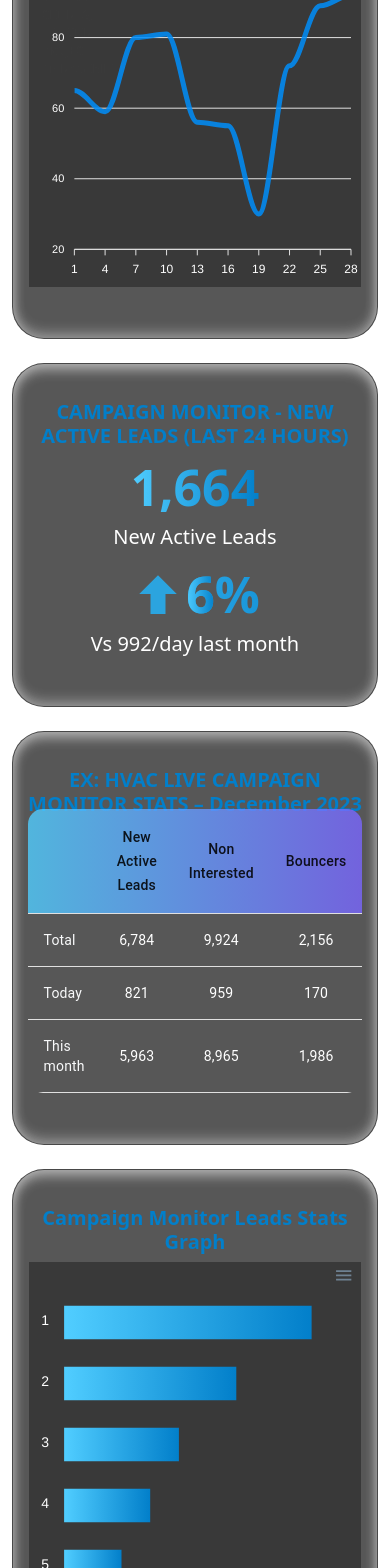
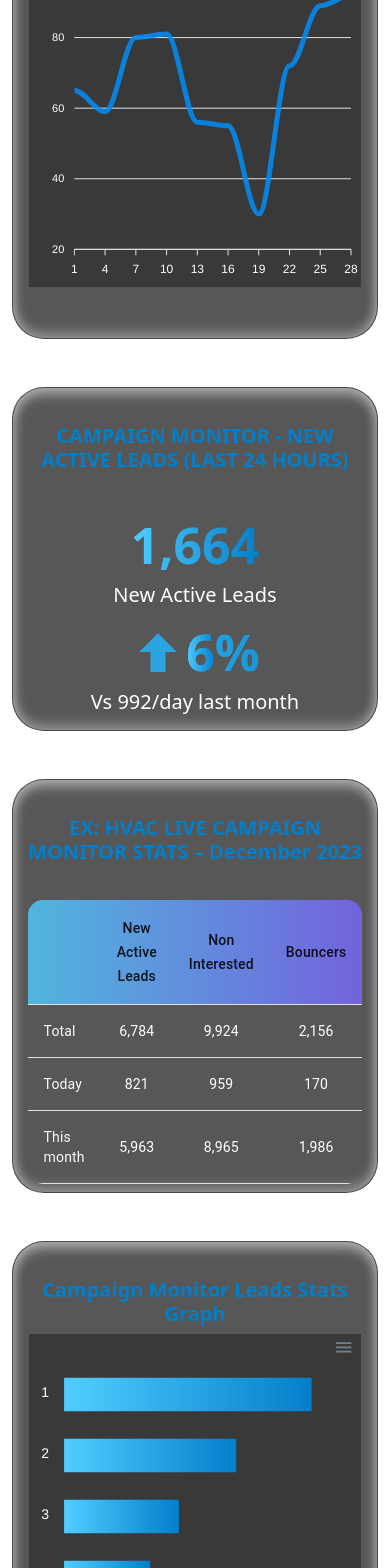
Before and after one commit to Esraa-Esmat/LeadBull_Task, a React (Vite) app: page / in a window 390 px wide. Shown: the part 4780-6348 px from the top of the page. Built offline with nearby package versions, Linux system fonts and the light colour scheme.

Commit message:
edit for responsive

```diff
--- a/src/Components/Dashboard/Dashboard.css
+++ b/src/Components/Dashboard/Dashboard.css
@@ -1,3 +1,7 @@
+.dashboardContainer{
+    height: fit-content;
+}
+
 .dashboardContainer .card {
     background-color: rgba(45, 45, 45, 0.8) !important;
     color: #fff;
--- a/src/Components/Dashboard/Dashboard.jsx
+++ b/src/Components/Dashboard/Dashboard.jsx
@@ -5,35 +5,34 @@
 import InfoCard from './InfoCard'; // Reusable Card Component
 import CustomTable from './CustomTable';
 import Numbers from './Numbers';
-import './Dashboard.css'
-
+import './Dashboard.css';
 
 const Dashboard = () => {
   return (
-    <div className="dashboardContainer container  mt-4 " >
+    <div className="dashboardContainer container mt-4">
       <Row className="d-flex">
-        <Col md={6} className="d-flex">
+        <Col lg={6} xs={12} className="mb-4 d-flex">
           <InfoCard title="New Sales (Last 12 Hours)" className="flex-fill">
             <LineChart />
           </InfoCard>
         </Col>
-        <Col md={6} className="d-flex">
+        <Col lg={6} xs={12} className="mb-4 d-flex">
           <InfoCard title="CAMPAIGN MONITOR - NEW ACTIVE LEADS (LAST 24 HOURS)" className="flex-fill">
-            <div className='h-75  d-flex align-items-center justify-content-center'>
+            <div className='h-100 d-flex align-items-center justify-content-center'>
               <Numbers />
             </div>
           </InfoCard>
         </Col>
       </Row>
       <Row className="d-flex">
-        <Col md={6} className="d-flex">
+        <Col lg={6} xs={12} className="mb-4 d-flex">
           <InfoCard title="EX: HVAC LIVE CAMPAIGN MONITOR STATS – December 2023" className="flex-fill d-flex align-items-center justify-content-center">
-            <div className='h-75  d-flex align-items-center justify-content-center'>
+            <div className='h-100 d-flex align-items-center justify-content-center'>
               <CustomTable />
             </div>
           </InfoCard>
         </Col>
-        <Col md={6} className="d-flex">
+        <Col lg={6} xs={12} className="mb-4 d-flex">
           <InfoCard title="Campaign Monitor Leads Stats Graph" className="flex-fill">
             <BarChart />
           </InfoCard>
```
